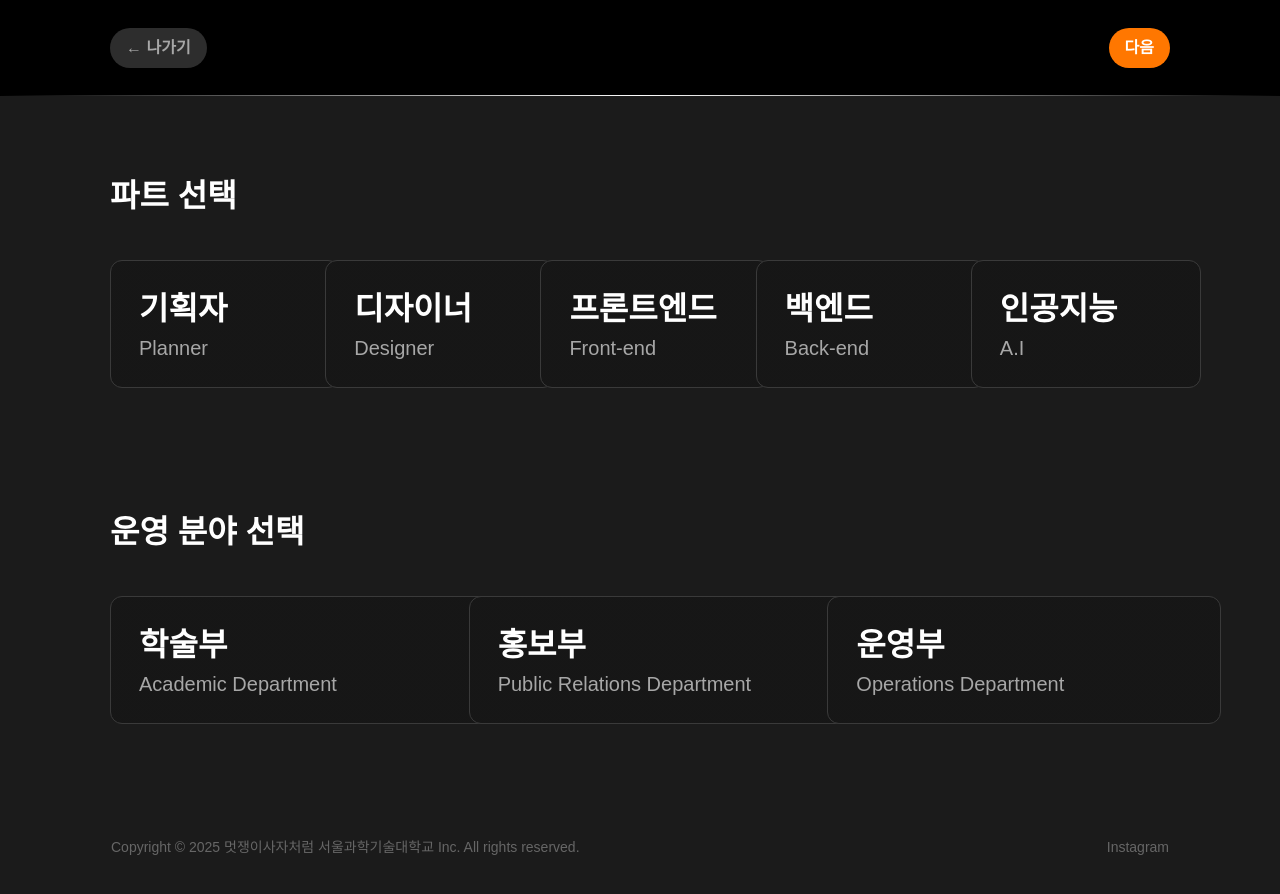
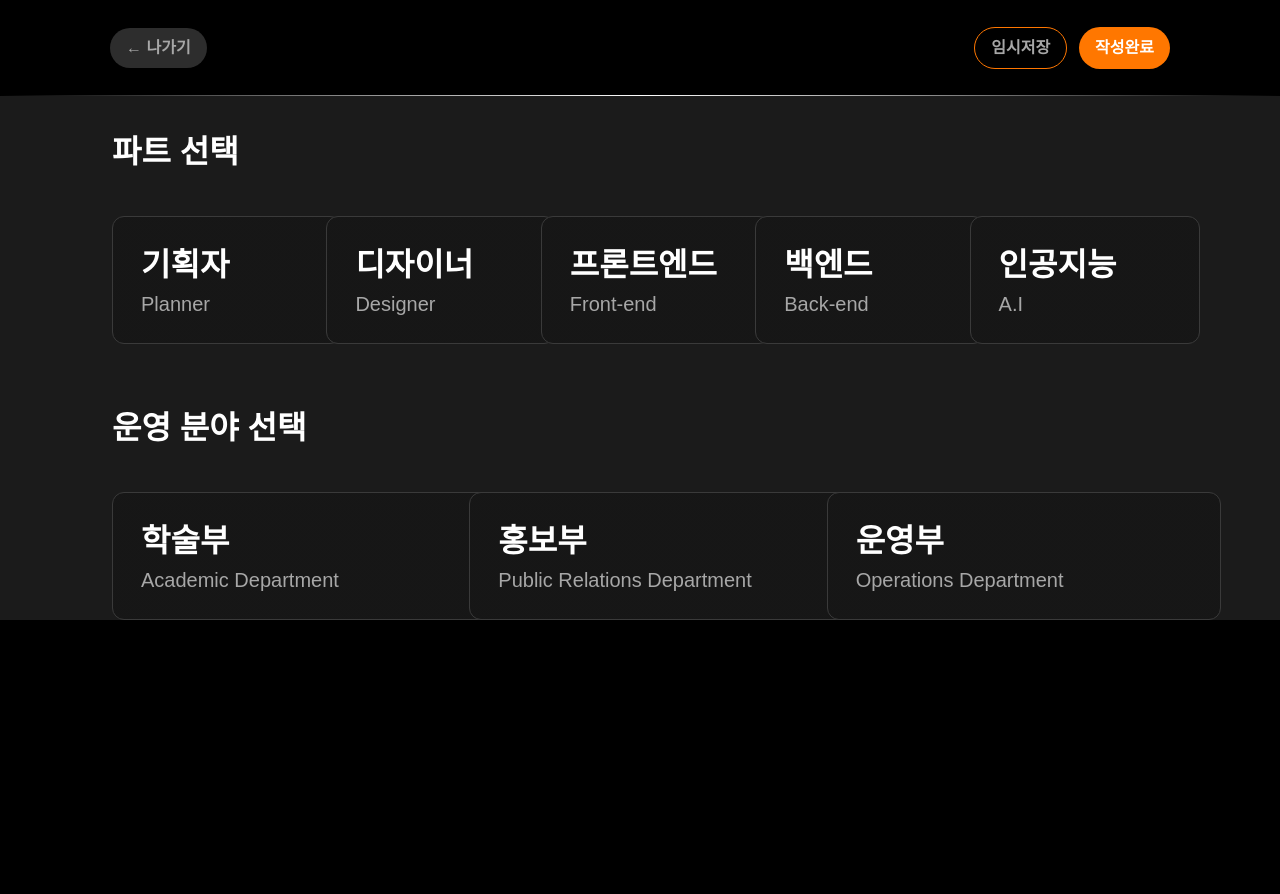
Before and after one commit to LIKELION-SEOULTECH/snut-likelion-client, a React (Vite) app: page /recruitform/maneger in a window 1280 px wide. After the commit the page ends 800 px from the top, so only its background shows below. Built offline with nearby package versions, Linux system fonts and the light colour scheme; no server answers.

Commit message:
feat: recuitform header 분리 (#53)

```diff
--- a/src/components/Recruit/RecruitFormHeader.tsx
+++ b/src/components/Recruit/RecruitFormHeader.tsx
@@ -4,9 +4,10 @@ interface RecruitFormHeaderProps {
     isManeger: boolean;
     onNext: () => void;
     isValid: boolean;
+    step: number;
 }
 
-export const RecruitFormHeader = ({ isManeger, onNext, isValid }: RecruitFormHeaderProps) => {
+export const RecruitFormHeader = ({ isManeger, onNext, isValid, step }: RecruitFormHeaderProps) => {
     const navigate = useNavigate();
 
     const handleLeave = () => {
@@ -17,6 +18,15 @@ export const RecruitFormHeader = ({ isManeger, onNext, isValid }: RecruitFormHea
         }
     };
 
+    const handleTempSave = () => {
+        alert("임시 저장되었습니다!");
+        //****채워야함.. ****//
+    };
+
+    const handleSubmit = () => {
+        alert("지원서가 제출되었습니다!");
+        //****채워야한다.......****//
+    };
     return (
         <div className="w-full h-24 bg-black flex justify-between items-center px-[110px] relative">
             {/* ← 나가기 버튼 */}
@@ -29,7 +39,8 @@ export const RecruitFormHeader = ({ isManeger, onNext, isValid }: RecruitFormHea
 
             <div className="absolute bottom-0 left-0 w-full h-[0.6px] bg-gradient-to-r from-transparent via-white to-transparent opacity-100 pointer-events-none" />
 
-            {/* 다음 버튼 */}
+            <div className="flex gap-3">
+                {step === 1 ? (
                     <button
                         onClick={() => {
                             if (!isValid) {
@@ -42,6 +53,23 @@ export const RecruitFormHeader = ({ isManeger, onNext, isValid }: RecruitFormHea
                     >
                         다음
                     </button>
+                ) : (
+                    <>
+                        <button
+                            onClick={handleTempSave}
+                            className="bg-[#000] text-[#A7A7A7] font-bold px-4 py-2 rounded-[120px] border-[1px] border-[#f70]"
+                        >
+                            임시저장
+                        </button>
+                        <button
+                            onClick={handleSubmit}
+                            className="bg-[#F70] text-white font-bold px-4 py-2 rounded-[120px]"
+                        >
+                            작성완료
+                        </button>
+                    </>
+                )}
+            </div>
         </div>
     );
 };
--- a/src/components/Recruit/RecruitFormStep1.tsx
+++ b/src/components/Recruit/RecruitFormStep1.tsx
@@ -1,5 +1,3 @@
-import { Footer } from "@/layouts/Footer";
-
 interface RecruitFormStep1Props {
     isManeger: boolean;
     selectedPart: string;
@@ -42,11 +40,13 @@ export const RecruitFormStep1 = ({
         background: `#6B3200`
     };
     return (
-        <div className="flex flex-col min-h-screen w-full bg-[#1B1B1B] text-white">
-            <div className="flex-1 flex flex-col items-center justify-center px-[110px] w-full">
+        <div className="flex flex-col flex-1 w-full bg-[#1B1B1B] text-white ">
+            <div className="flex-1 flex flex-col items-center justify-center px-[112px] pt-[32px] ">
+                <div className="w-full flex flex-col items-center gap-[60px]">
+                    <div className="w-full">
                         {/* 파트 선택 */}
                         <h2 className="text-[32px] font-bold mb-10 self-start">파트 선택</h2>
-                <div className="grid grid-cols-5 gap-4 mb-[120px]">
+                        <div className="grid grid-cols-5 gap-4 ">
                             {PARTS.map((part) => (
                                 <button
                                     style={selectedPart === part.ko ? selectedStyle : defaultStyle}
@@ -63,7 +63,7 @@ export const RecruitFormStep1 = ({
                                 </button>
                             ))}
                         </div>
-
+                    </div>
                     {/* 부서 선택 (운영진) */}
                     {isManeger && (
                         <div className="w-full">
@@ -91,10 +91,9 @@ export const RecruitFormStep1 = ({
                         </div>
                     )}
                 </div>
+            </div>
 
-            <div className="bg-[#1B1B1B]">
-                <Footer />
-            </div>
+            {/* <Footer /> */}
         </div>
     );
 };
```
Lines whose indentation alone changed are shown as unchanged.
